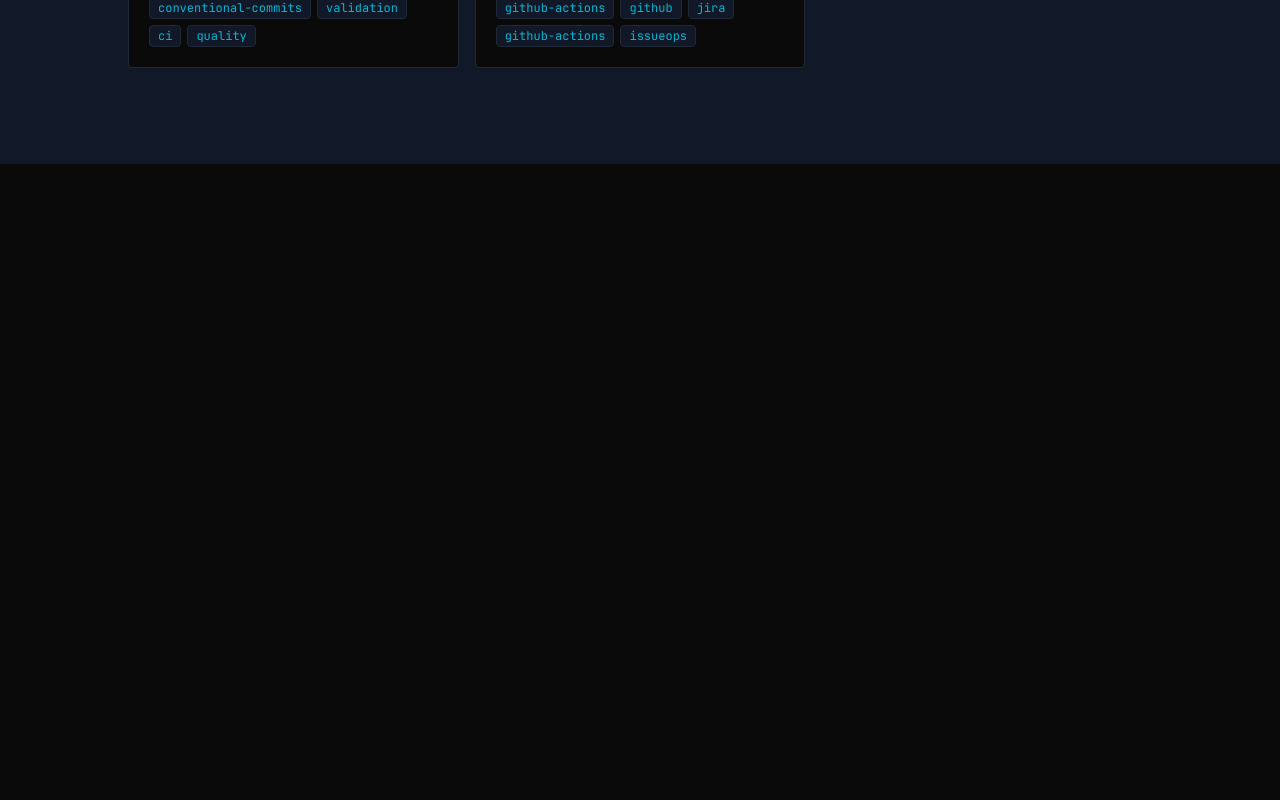
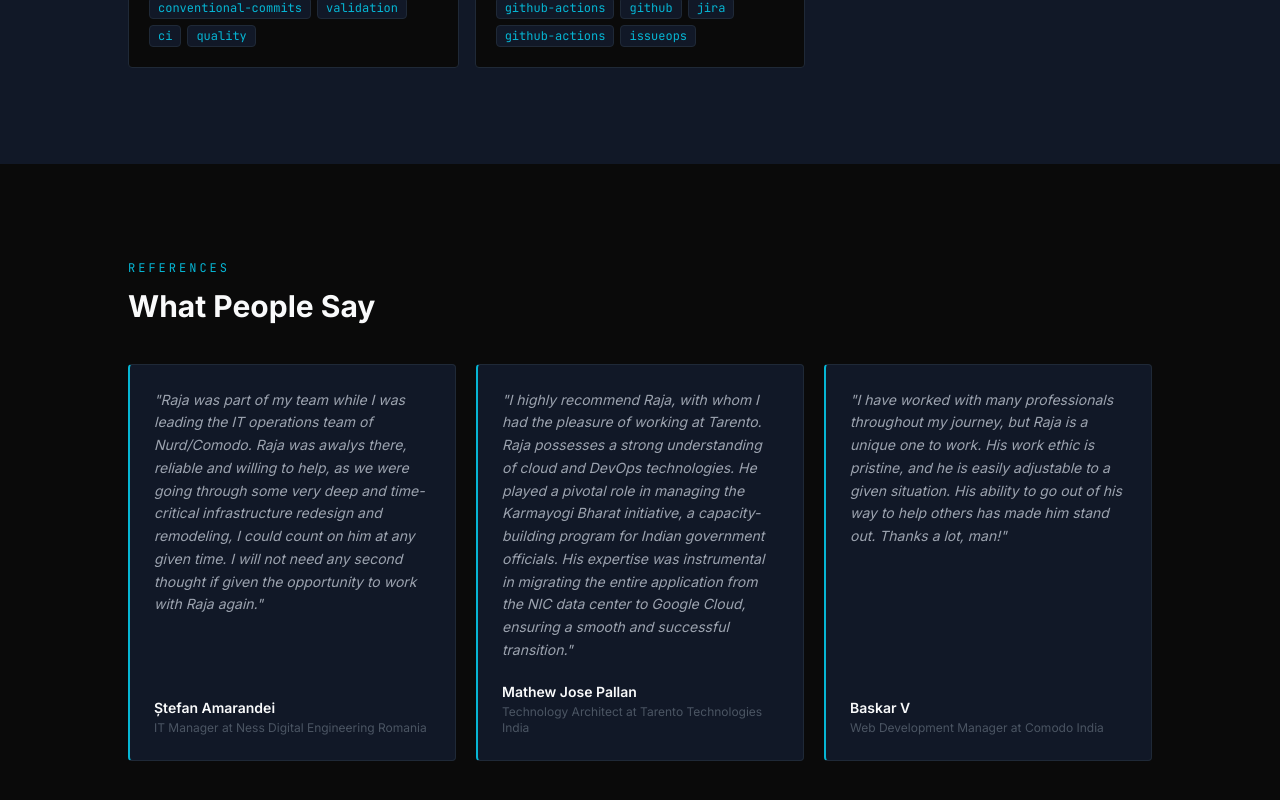
Before and after one commit to srajasimman/srajasimman.dev, a React (Vite) app: page / in a window 1280 px wide. Shown: the part 5530-6330 px from the top of the page. Before the commit the page ends 5694 px from the top, so only its background shows below. Built offline with nearby package versions, Linux system fonts and the light colour scheme.

Commit message:
feat: add References section with quote cards

```diff
--- a/src/App.jsx
+++ b/src/App.jsx
@@ -7,6 +7,7 @@ import Skills from './components/Skills.jsx'
 import Experience from './components/Experience.jsx'
 import Projects from './components/Projects.jsx'
 import Repos from './components/Repos.jsx'
+import References from './components/References.jsx'
 
 export default function App() {
   const { basics } = resume
@@ -20,6 +21,7 @@ export default function App() {
         <Experience work={resume.work} />
         <Projects projects={resume.projects} />
         <Repos repos={repos} />
+        <References references={resume.references} />
       </main>
     </div>
   )
--- /dev/null
+++ b/src/components/References.jsx
@@ -0,0 +1,55 @@
+// References section: quote cards in a grid.
+// resume.json references[].name contains "Name | Title at Company"
+// Split on " | " to separate name from title.
+// Props: references (array of {name, reference})
+
+import { useIntersection } from '../hooks/useIntersection.js'
+
+function parseRef(nameField) {
+  const [name, title] = nameField.split(' | ')
+  return { name: name?.trim() ?? nameField, title: title?.trim() ?? '' }
+}
+
+export default function References({ references }) {
+  const [ref, visible] = useIntersection()
+
+  return (
+    <section
+      id="references"
+      aria-label="References"
+      className="py-24 px-6 bg-surface"
+    >
+      <div
+        ref={ref}
+        className={`max-w-5xl mx-auto transition-all duration-700 ${visible ? 'opacity-100 translate-y-0' : 'opacity-0 translate-y-4'}`}
+      >
+        <p className="font-mono text-accent text-xs tracking-[0.25em] uppercase mb-3">
+          references
+        </p>
+        <h2 className="text-3xl font-bold text-primary mb-10">
+          What People Say
+        </h2>
+
+        <div className="grid md:grid-cols-3 gap-5">
+          {references.map((item, i) => {
+            const { name, title } = parseRef(item.name)
+            return (
+              <figure
+                key={i}
+                className="bg-surface2 border border-border border-l-2 border-l-accent rounded p-6 flex flex-col"
+              >
+                <blockquote className="text-secondary text-sm leading-relaxed italic flex-1 mb-5">
+                  "{item.reference}"
+                </blockquote>
+                <figcaption>
+                  <p className="text-primary text-sm font-semibold">{name}</p>
+                  <p className="text-muted text-xs mt-0.5">{title}</p>
+                </figcaption>
+              </figure>
+            )
+          })}
+        </div>
+      </div>
+    </section>
+  )
+}
```
